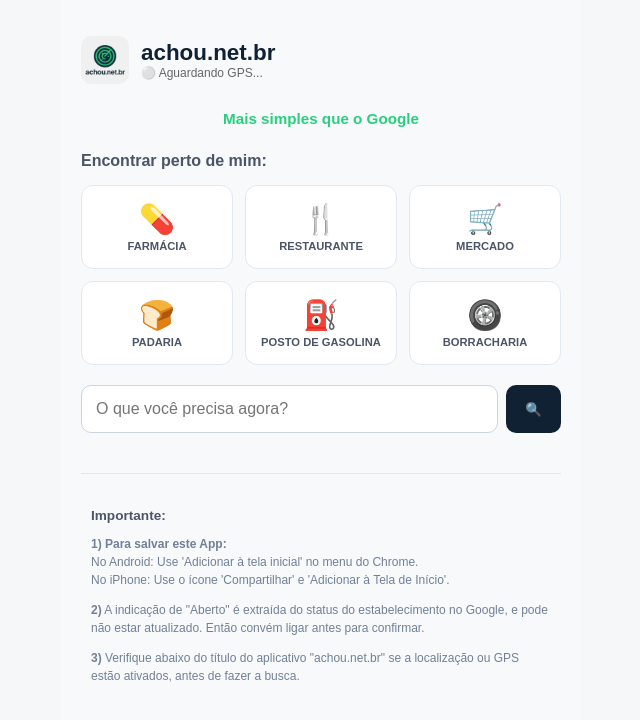
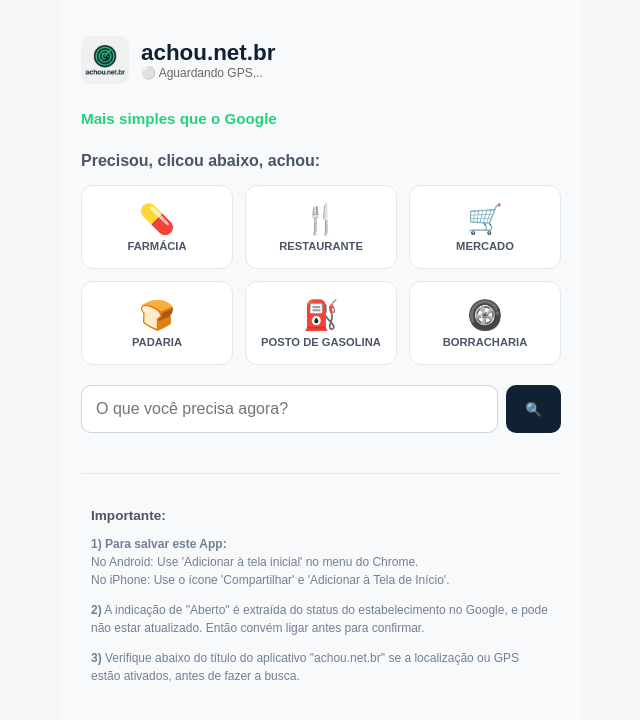
Before and after one commit to maxvilhenaviana-maker/achou-mvp, a Next.js app: page / in a window 1280 px wide. Shown: the top 720 px of the page, without its empty margins (319-959 px from the left). Built offline with nearby package versions, Linux system fonts and the light colour scheme; no server answers.

Commit message:
Add files via upload

```diff
--- a/pages/index.js
+++ b/pages/index.js
@@ -21,7 +21,7 @@ function ResultCard({ content, onRedo }) {
 
   const shareWA = () => {
     gtag.event({ action: 'conversion_whatsapp', category: 'Engagement', label: local.nome });
-    // ALTERAÇÃO AQUI: Texto do WhatsApp atualizado
+    // Texto do WhatsApp mantido conforme solicitação anterior
     const text = encodeURIComponent(`*${local.nome}*\n📍 ${local.endereco}\n🕒 ${local.status} (Fecha às ${local.horario || '?'})\n📞 ${local.telefone}\n\nPrecisei, achei com 1 clique no: achou.net.br`);
     window.open(`https://api.whatsapp.com/send?text=${text}`, '_blank');
   };
@@ -212,10 +212,12 @@ export default function Home() {
         </div>
       </header>
 
-      {/* ALTERAÇÃO AQUI: Nova frase inserida */}
+      {/* Frase ajustada para alinhamento à esquerda */}
       <p className="slogan">Mais simples que o Google</p>
 
-      <h2 className="section-title">Encontrar perto de mim:</h2>
+      {/* Título da seção alterado */}
+      <h2 className="section-title">Precisou, clicou abaixo, achou:</h2>
+
       <div className="grid-menu">
         {CATEGORIAS.map((cat) => (
           <button key={cat.id} className="btn-icon" onClick={() => handleSearch(cat.id)} disabled={loading}>
@@ -270,15 +272,15 @@ export default function Home() {
 
       <style jsx>{`
         .main-wrapper { max-width: 480px; margin: 0 auto; padding: 20px; min-height: 100vh; background-color: #F8F9FB; font-family: sans-serif; }
-        .header { margin-bottom: 10px; } /* Margem reduzida para aproximar o slogan */
+        .header { margin-bottom: 10px; }
         .logo-area { display: flex; align-items: center; gap: 12px; justify-content: center; }
         .logo-img { width: 48px; height: 48px; border-radius: 10px; }
         .app-name { margin: 0; font-size: 1.4rem; font-weight: 800; color: #0F2133; }
         .gps-status { margin: 0; font-size: 0.75rem; color: #666; }
 
-        /* ALTERAÇÃO AQUI: Estilo do slogan */
+        /* ALTERAÇÃO AQUI: Alinhamento alterado para esquerda */
         .slogan {
-          text-align: center;
+          text-align: left;
           color: #28D07E;
           font-weight: 600;
           margin-bottom: 25px;
```
